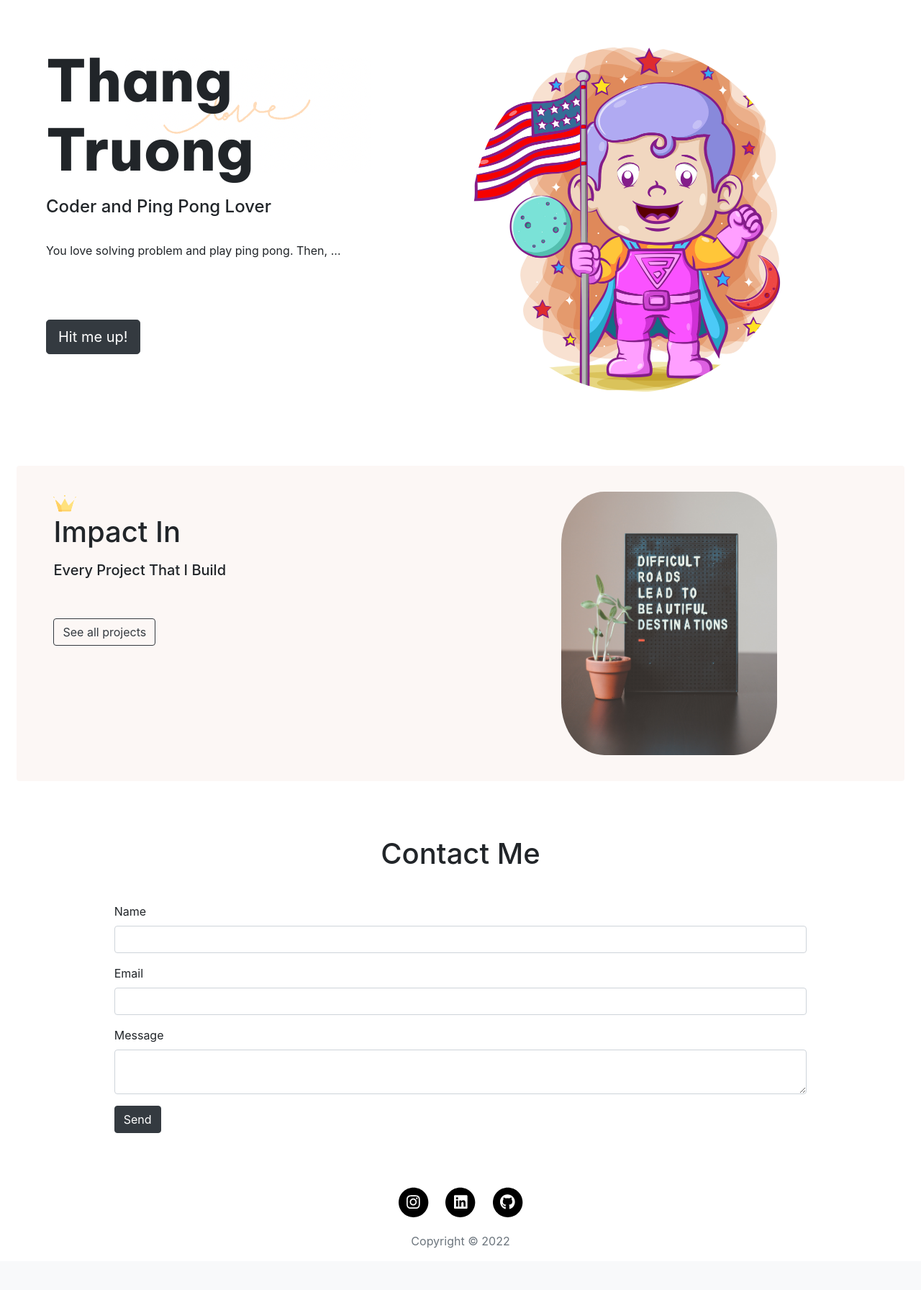
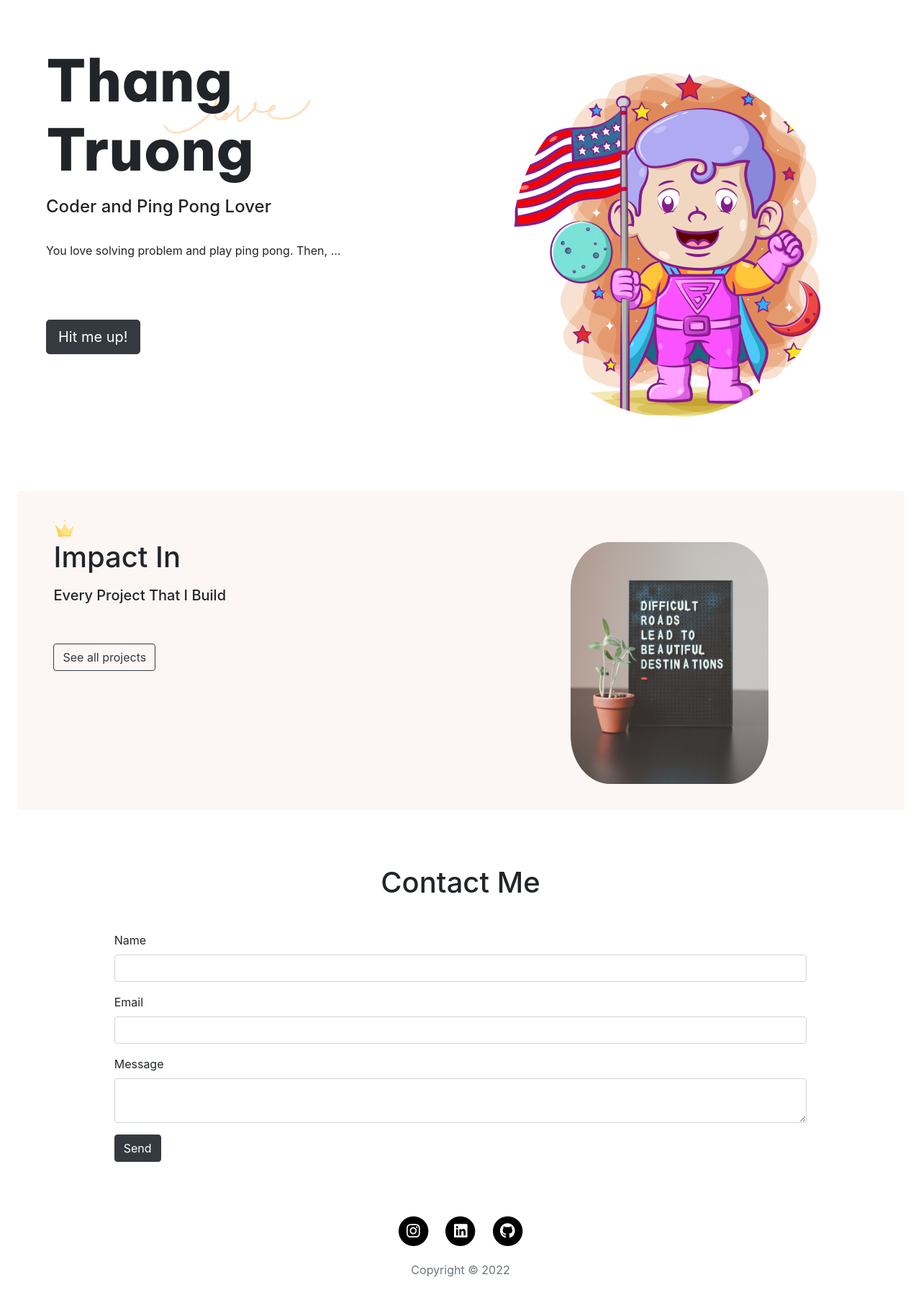
Before and after one commit to BrianTruong23/portfolio_website, a Flask app: page / in a window 1280 px wide. Shown: the part 109-1901 px from the top of the page at 72% size. Before the commit the page ends 1843 px from the top, so only its background shows below. Run offline with Flask 2, Linux system fonts and the light colour scheme; some libraries are stand-ins or nearby versions; some web fonts are replaced.

Commit message:
sixth commit: change UIUX to center the image and fix hit me up button

```diff
--- a/main.py
+++ b/main.py
@@ -19,7 +19,7 @@ class ContactForm(FlaskForm):
 app = Flask(__name__)
 
 
-app.config['SECRET_KEY'] = os.environ.get("SECRET_KEY")
+app.config['SECRET_KEY'] = "2"
 ckeditor = CKEditor(app)
 Bootstrap(app)
 
--- a/static/css/style.css
+++ b/static/css/style.css
@@ -29,22 +29,31 @@ margin-bottom: 15%;
 
 
 
+.img-center{
+padding-top:3%;
+text-align:center;
+}
+
+
+
 #Projects{
 
 padding : 3%;
+
 
 }
 
 .project-showcase{
 background-color: #fcf7f5;
 padding:3%;
+
 }
 
 .project-case-show-img{
-width: 300px;
+width: 50%;
 border-radius:20%;
-margin: auto;
-display: block;
+
+
 }
 
 .project-decrip{
@@ -123,7 +132,7 @@ margin: 0 10% 3% ;
   }
   100% {
     opacity:0;
-}
+  }
 
 }
 
--- a/templates/index.html
+++ b/templates/index.html
@@ -41,11 +41,13 @@
 
           <h4 class = "descript" >Coder and Ping Pong Lover</h4>
           <p class = "small-descript">You love solving problem and play ping pong. Then, ...</p>
+            <a href="#contact">
+                <button type="button" class="btn btn-dark btn-lg"> Hit me up!</button>
+            </a>
 
-          <button type="button" class="btn btn-dark btn-lg "> Hit me up!</button>
         </div>
 
-        <div class="col-lg-6">
+        <div class="col-lg-6 img-center">
           <img src="static/images/cute_pic.jpg" alt="" class = "avatar-img">
         </div>
 
@@ -71,7 +73,7 @@
 
         </div>
 
-        <div class = "col-lg-6">
+        <div class = "col-lg-6 img-center">
           <img src="static/images/impact_1.jpg" alt="" class = "project-case-show-img">
 
         </div>
```
Also changed, not shown: templates/base.html (+0 -7 lines).
